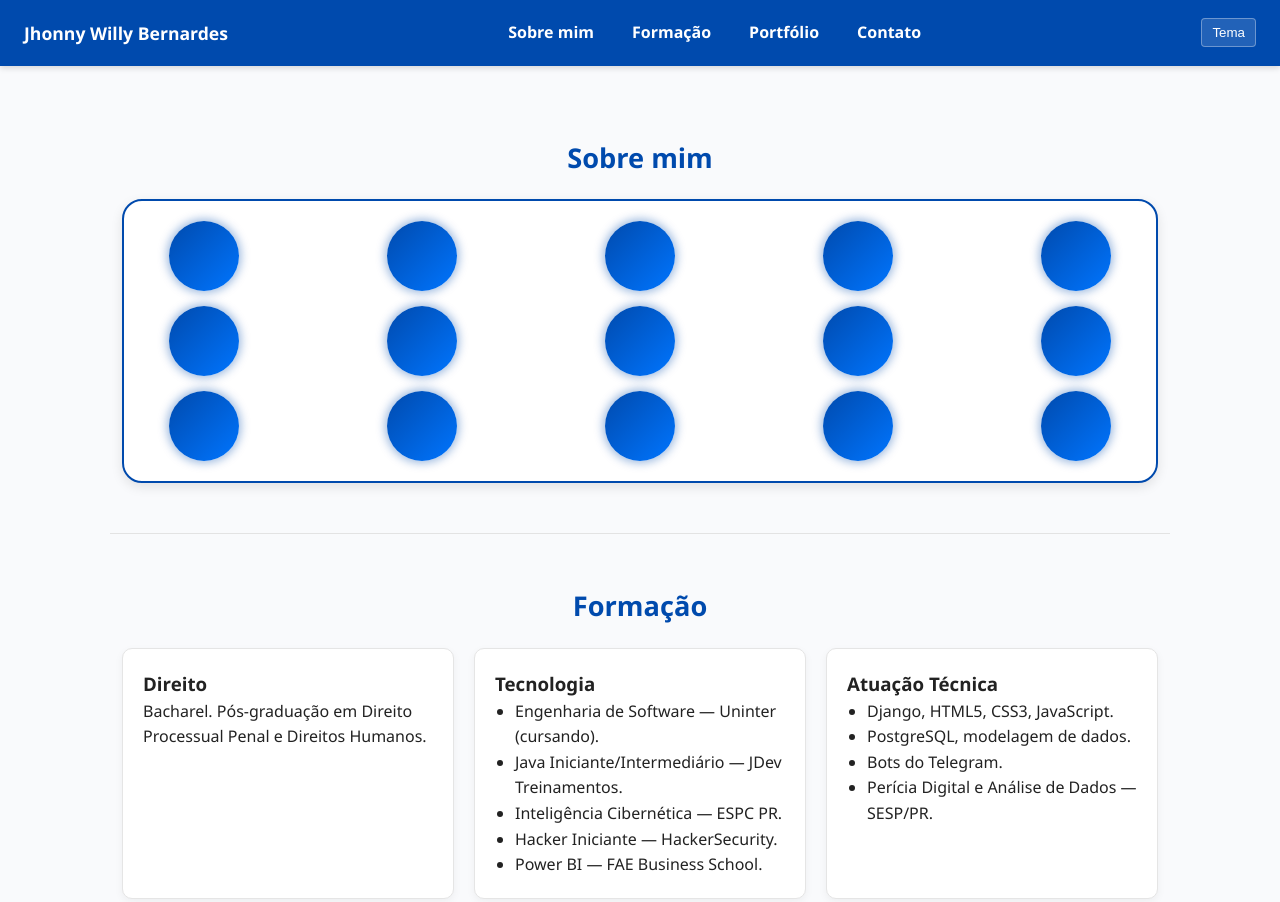
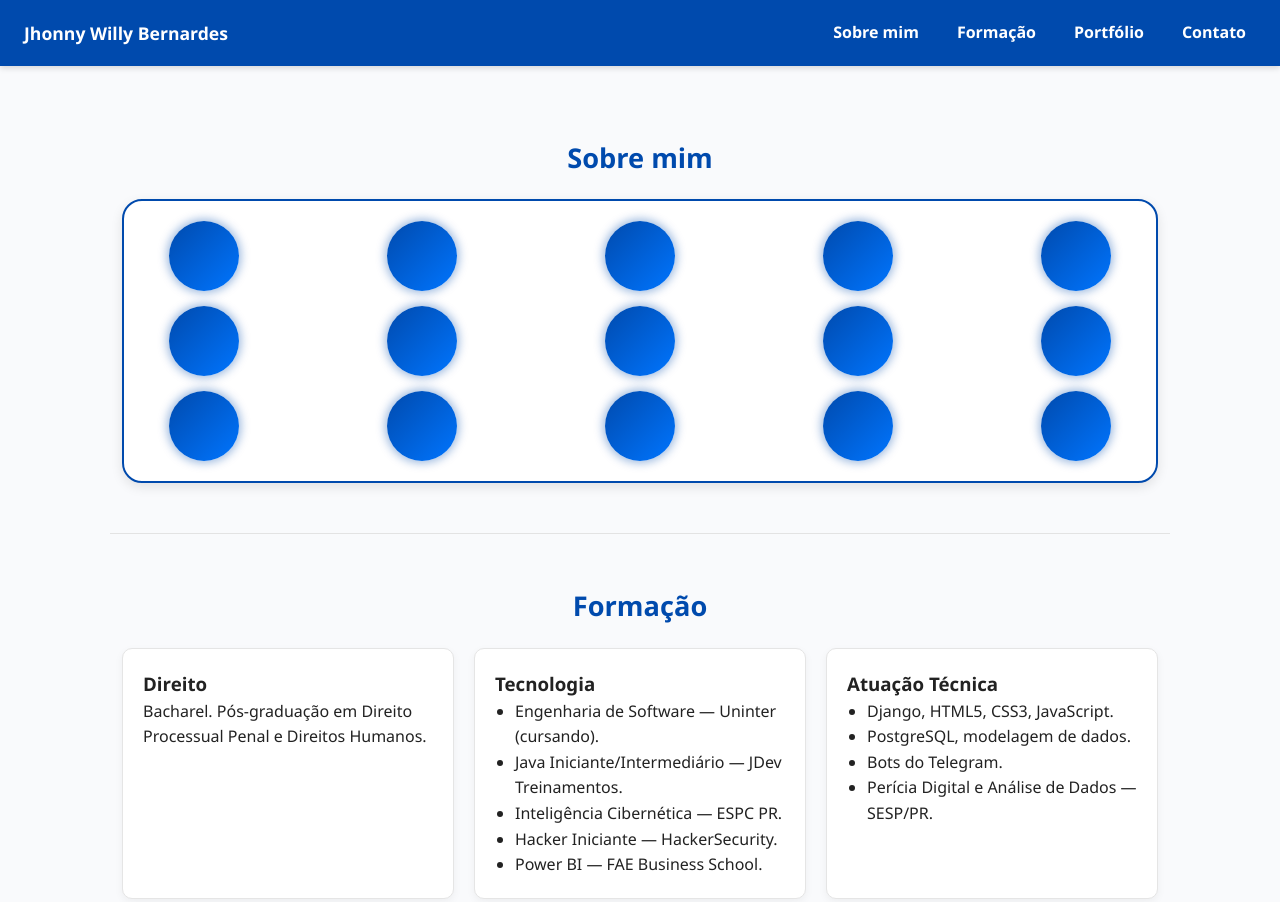
Before and after one commit to hamirojs/trabalhoPorfolioPessoal, a plain HTML site: page index.html in a window 1280 px wide. Shown: the top 902 px of the page. Drawn offline with Linux system fonts and the light colour scheme.

Commit message:
Update index.html

```diff
--- a/index.html
+++ b/index.html
@@ -22,14 +22,6 @@
         <a class="link-navegacao" href="#portfolio">Portfólio</a>
         <a class="link-navegacao" href="#contato">Contato</a>
       </nav>
-      <div class="acoes-topo">
-        <button id="botaoMenu" class="botao-menu" aria-label="Abrir menu">
-          &#9776;
-        </button>
-        <button id="botaoTema" class="botao-tema" aria-label="Alternar tema">
-          Tema
-        </button>
-      </div>
     </header>
 
     <main class="conteudo-principal">
```
